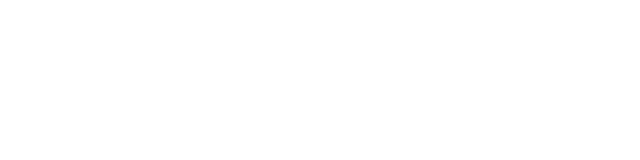
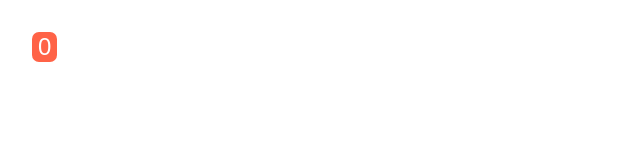
Before and after one commit to TatianaFischer/hooks-exercise-origamid, a React (Create React App) app in the folder hooks-use-effect/: page / in a window 1280 px wide. Shown: the top 160 px of the page, without its empty margins (0-640 px from the left). Built offline with nearby package versions, Linux system fonts and the light colour scheme.

Commit message:
aplicativo de contador no botão e no título - useEffect

```diff
--- a/hooks-use-effect/src/App.js
+++ b/hooks-use-effect/src/App.js
@@ -2,7 +2,23 @@
 import './App.css';
 
 const App = () => {
-  return <section></section>;
+  const [contar, setContar] = React.useState(0);
+
+  //useEffect com array de dependências vazio:
+  React.useEffect(() => {
+    console.log('executou');
+  }, []);
+
+  //useEffect com array de dependência preenchido:
+  React.useEffect(() => {
+    document.title = ' Total ' + contar;
+  }, [contar]);
+
+  return (
+    <section>
+      <button onClick={() => setContar(contar + 1)}>{contar}</button>
+    </section>
+  );
 };
 
 export default App;
```
Also changed, not shown: 2 other files (tests, documents, lock files or other folders).
